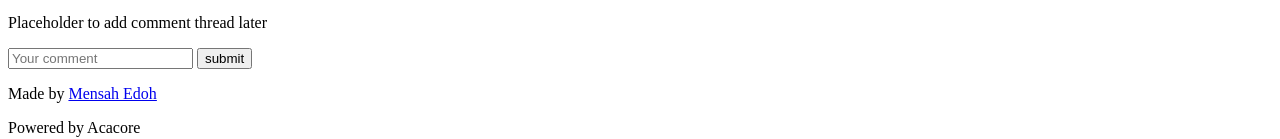
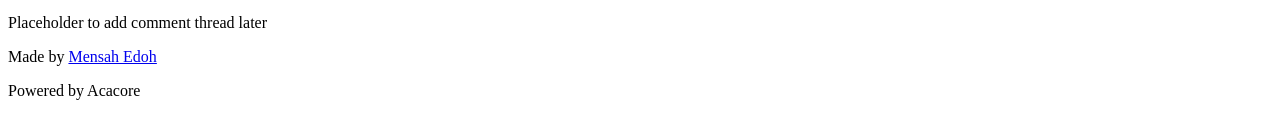
Before and after one commit to Acacore/My_First_Portfolio, a plain HTML site: page html_basic/index.html in a window 1280 px wide. Shown: the part 984-1123 px from the top of the page. After the commit the page ends 1100 px from the top, so only its background shows below. Drawn offline with Linux system fonts and the light colour scheme.

Commit message:
aside tag altered

```diff
--- a/html_basic/index.html
+++ b/html_basic/index.html
@@ -43,8 +43,8 @@
 
             <aside>
                 <p>Placeholder to add comment thread later</p>
-                <input type="text" placeholder="Your comment">
-                <button>submit</button>
+                <!-- <input type="text" placeholder="Your comment">
+                <button>submit</button> -->
             </aside>
         </main>
 
```
Also changed, not shown: html_basic/tweets.html (+2 -2 lines).
